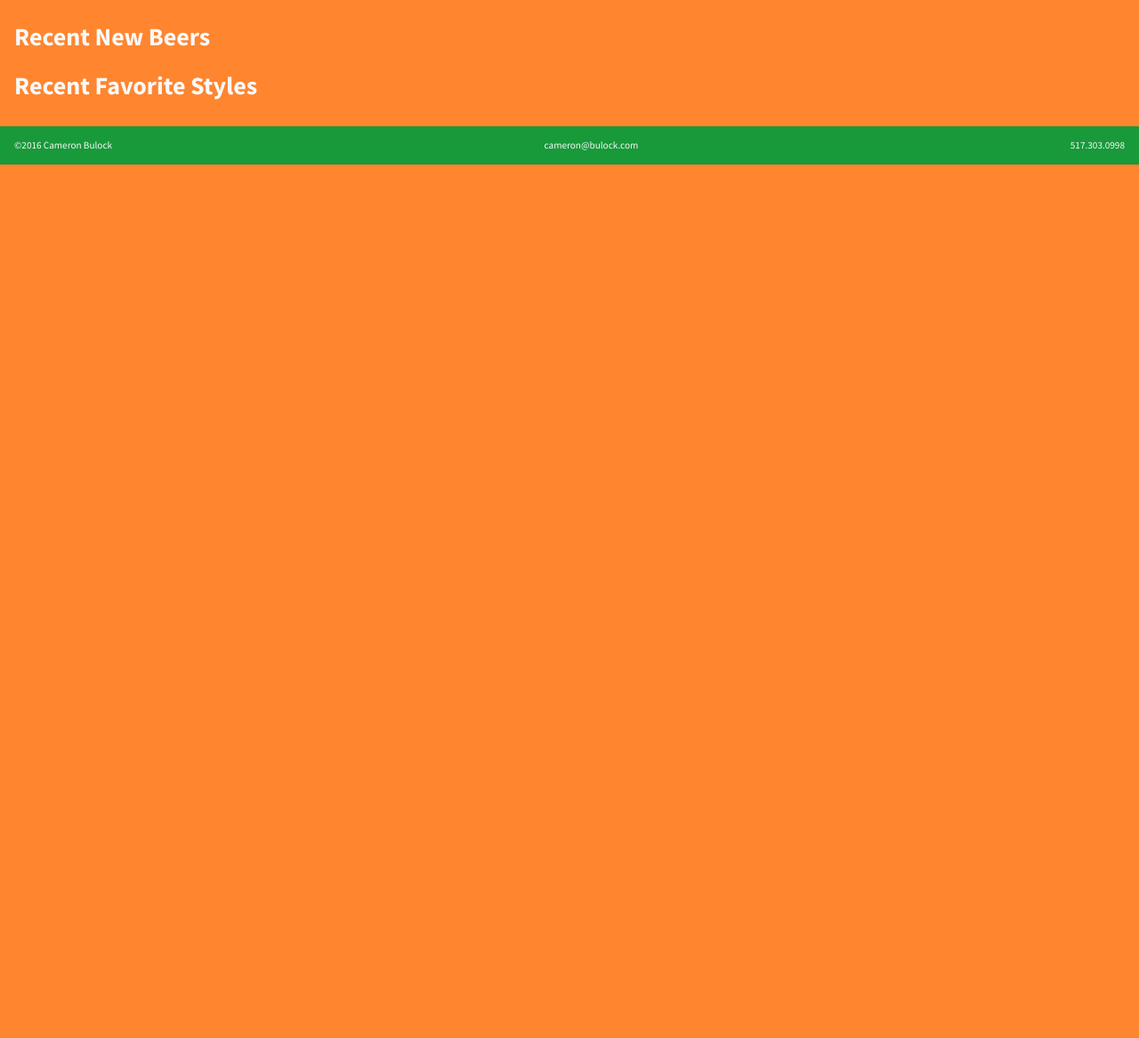
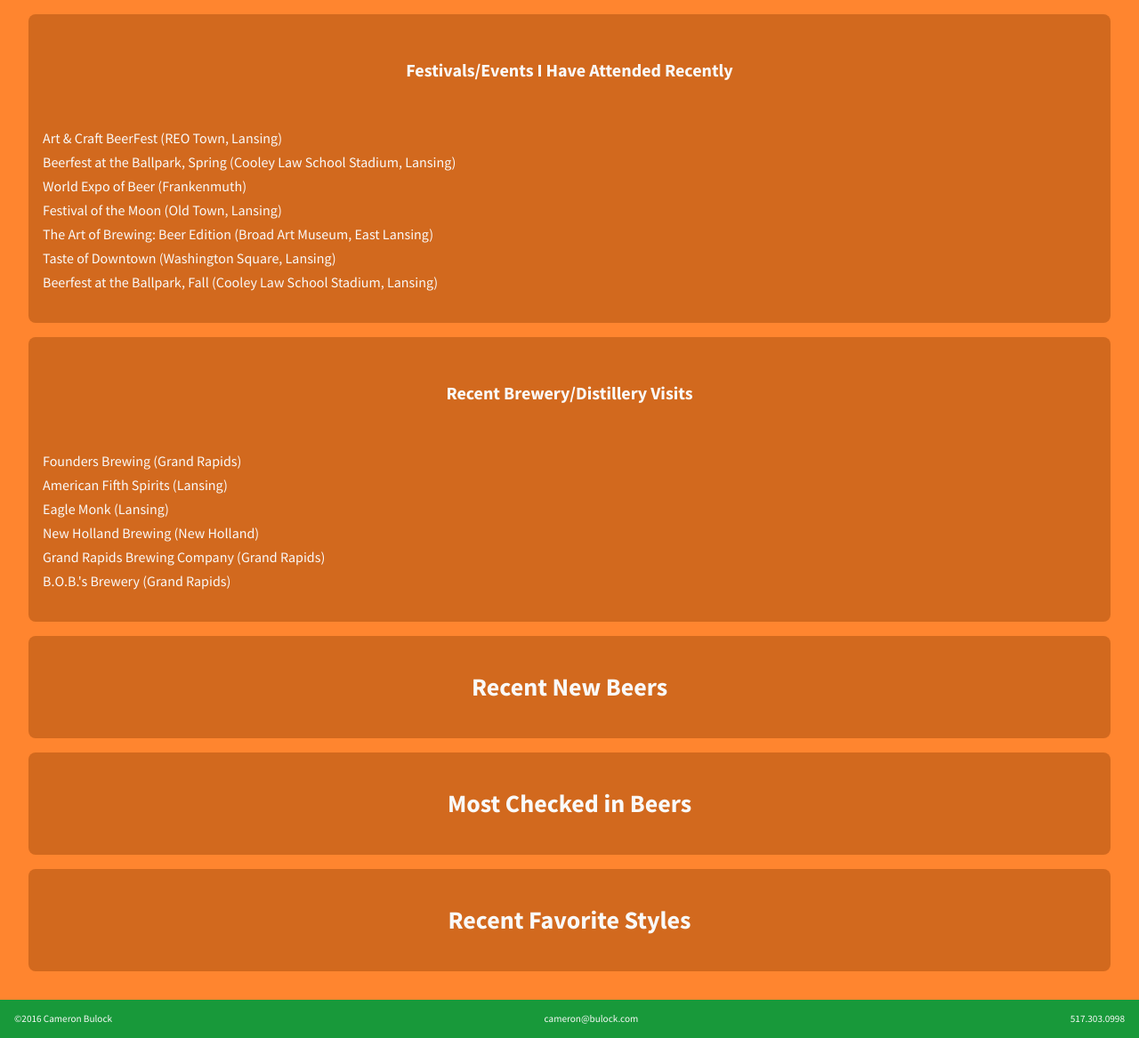
Before and after one commit to cbulock/cameron, a PHP site: template templates/beer.twig in a window 1280 px wide. Shown: the part 27-1194 px from the top of the page at 89% size. Before the commit the page ends 212 px from the top, so only its background shows below. Run offline with PHP 8.4, Linux system fonts and the light colour scheme; the template is opened without the code that fills it, so the values that code supplies are empty; some libraries are stand-ins or nearby versions.

Commit message:
lots of changes i never commited from a while back

```diff
--- /dev/null
+++ b/css/beer.css
@@ -0,0 +1 @@
+section{background-color:chocolate;padding:1rem;margin:1rem;display:flex;flex-wrap:wrap;border-radius:.5rem}section>div{flex-basis:50%}section h3,section h5{width:100%;text-align:center}.beers a{margin-left:1.3rem}.beers .fa-beer{position:absolute;top:6px;left:0}.beers .background{-webkit-text-stroke:1px white;text-stroke:1px white}.beers .score{z-index:2;color:#fbb117}.beers .rating{position:relative}
--- /dev/null
+++ b/js/beer.js
@@ -0,0 +1,10 @@
+$(function() {
+
+	$('.score').each(function() {
+			var rating = $(this).parent().data('rating-percent');
+			var rating_inverted = 100 - rating;
+			$(this).css('-webkit-clip-path', 'polygon(0 '+ rating_inverted +'%, 100% '+ rating_inverted +'%, 100% 100%, 0 100%)');
+			$(this).css('clip-path', 'polygon(0 '+ rating_inverted +'%, 100% '+ rating_inverted +'%, 100% 100%, 0 100%)');
+	});
+
+});
--- /dev/null
+++ b/less/beer.less
@@ -0,0 +1,37 @@
+section {
+	background-color: chocolate;
+	padding: 1rem;
+	margin: 1rem;
+	display: flex;
+	flex-wrap: wrap;
+	border-radius: 0.5rem;
+	& > div {
+		flex-basis: 50%;
+	}
+	h3, h5 {
+		width: 100%;
+		text-align: center;
+	}
+}
+
+.beers {
+	a {
+		margin-left: 1.3rem;
+	}
+	.fa-beer {
+		position: absolute;
+		top: 6px;
+		left: 0;
+	}
+	.background {
+		-webkit-text-stroke: 1px white;
+		text-stroke: 1px white;
+	}
+	.score {
+		z-index: 2;
+		color: #FBB117;
+	}
+	.rating {
+		position: relative;
+	}
+}
--- a/src/controller/Beer.php
+++ b/src/controller/Beer.php
@@ -13,6 +13,7 @@ class Beer extends Standard {
 		$this->addData(['fav_styles' => $beerdata->fav_styles()]);
 		$this->addData(['all_styles' => $beerdata->all_styles()]);
 		$this->addData(['recent_fav_styles' => $beerdata->recent_fav_styles()]);
+		$this->addData(['most_checked_in' => $beerdata->most_checked_in()]);
 	}
 
 }
--- a/templates/base.twig
+++ b/templates/base.twig
@@ -3,7 +3,9 @@
 	<head>
 		<title>{% block title %}About Cameron Bulock{% endblock %}</title>
 		<meta name="viewport" content="width=device-width, initial-scale=1.0">
-		<link rel='shortcut icon' type='image/png' href='' /> <!-- TODO: add a favicon here -->
+		{% block favicon %}
+			<link rel='shortcut icon' type='image/png' href='' /> <!-- TODO: add a favicon here -->
+		{% endblock %}
 		<link rel="stylesheet" href="//maxcdn.bootstrapcdn.com/font-awesome/4.3.0/css/font-awesome.min.css">
 		<link rel='stylesheet' type='text/css' media='screen' href='css/base.css' />
 		{% block stylesheets %}{% endblock %}
@@ -28,7 +30,7 @@
 
 		<script src="/bower_components/jquery/dist/jquery.min.js"></script>
 		<script src="/bower_components/lodash/lodash.min.js"></script>
-		<script src="/js/base.js"></script>
+		<!--<script src="/js/base.js"></script>-->
 
 		<script type="text/javascript">
 
--- a/templates/beer.twig
+++ b/templates/beer.twig
@@ -7,22 +7,77 @@
 	<article>
 
 	<section>
+		<h5>Festivals/Events I Have Attended Recently</h5>
+		<ul>
+			<li>Art & Craft BeerFest (REO Town, Lansing)</li>
+			<li>Beerfest at the Ballpark, Spring (Cooley Law School Stadium, Lansing)</li>
+			<li>World Expo of Beer (Frankenmuth)</li>
+			<li>Festival of the Moon (Old Town, Lansing)<li>
+			<li>The Art of Brewing: Beer Edition (Broad Art Museum, East Lansing)</li>
+			<li>Taste of Downtown (Washington Square, Lansing)</li>
+			<li>Beerfest at the Ballpark, Fall (Cooley Law School Stadium, Lansing)</li>
+		</ul>
+	</section>
+
+	<section>
+		<h5>Recent Brewery/Distillery Visits</h5>
+		<ul>
+			<li>Founders Brewing (Grand Rapids)</li>
+			<li>American Fifth Spirits (Lansing)</li>
+			<li>Eagle Monk (Lansing)</li>
+			<li>New Holland Brewing (New Holland)</li>
+			<li>Grand Rapids Brewing Company (Grand Rapids)</li>
+			<li>B.O.B.'s Brewery (Grand Rapids)</li>
+		</ul>
+	</section>
+
+	<section id='recent_beers' class='beers'>
 		<h3>Recent New Beers</h3>
 		{% for beer in recent %}
-			<p>
-				<i class="fa fa-beer"></i>
-				<a href="{{ beer.beer_url }}">{{ beer.brewery_name }} {{ beer.beer_name }}</a>
-			</p>
+		<div class='beer'>
+			<div class='rating' data-rating='{{ beer.rating_score }}' data-rating-percent='{{ (beer.rating_score / 5) * 100 }}'{% if beer.rating_score %} title='Rated {{ beer.rating_score }}/5'{% endif %}>
+				<i class="fa fa-beer score"></i>
+				<i class="fa fa-beer background"></i>
+			</div>
+			<a href="{{ beer.beer_url }}">{{ beer.brewery_name }} {{ beer.beer_name }}</a>
+		</div>
+		{% endfor %}
+	</section>
+
+	<section id='most_checked_in' class='beers'>
+		<h3>Most Checked in Beers</h3>
+		{% for beer in most_checked_in %}
+		<div class='beer'>
+			<div class='rating' data-rating='{{ beer.rating_score }}' data-rating-percent='{{ (beer.rating_score / 5) * 100 }}'{% if beer.rating_score %} title='Rated {{ beer.rating_score }}/5'{% endif %}>
+				<i class="fa fa-beer score"></i>
+				<i class="fa fa-beer background"></i>
+			</div>
+			<a href="{{ beer.beer_url }}">{{ beer.brewery_name }} {{ beer.beer_name }}</a>
+		</div>
 		{% endfor %}
 	</section>
 
 	<section>
 		<h3>Recent Favorite Styles</h3>
 		{% for style in recent_fav_styles %}
+		<div>
 			<p>{{ style.beer_type }}</p>
+		</div>
 		{% endfor %}
 	</section>
 
 	</article>
 
 {% endblock %}
+
+{% block favicon %}
+	<link rel='shortcut icon' type='image/png' href='/favicon/beer.png' />
+{% endblock %}
+
+{% block stylesheets %}
+	<link rel='stylesheet' type='text/css' media='screen' href='css/beer.css' />
+{% endblock %}
+
+{% block javascript %}
+	<script src="/js/beer.js"></script>
+{% endblock %}
```
Also changed, not shown: bower.json (added, +22 -0 lines), src/beer/Data.php (+15 -1 lines), favicon/beer.png (added), 2 other files.
